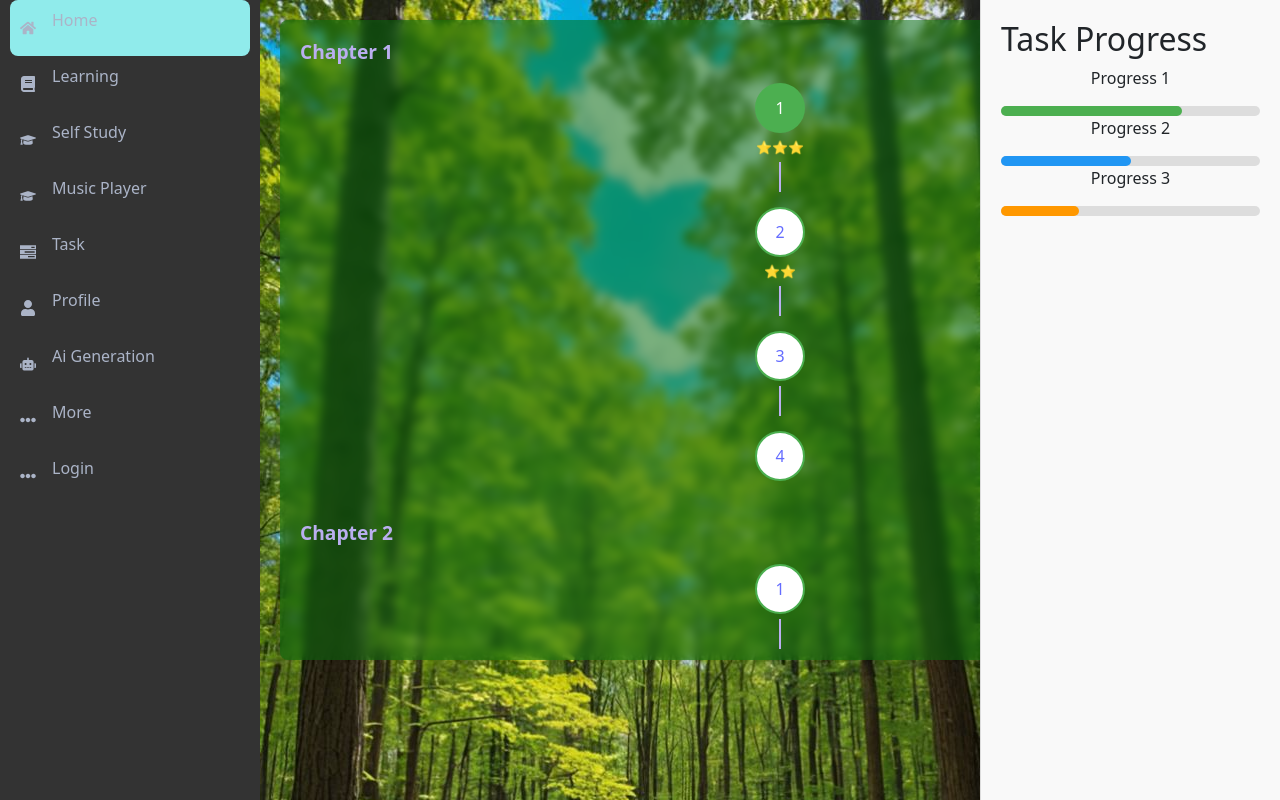
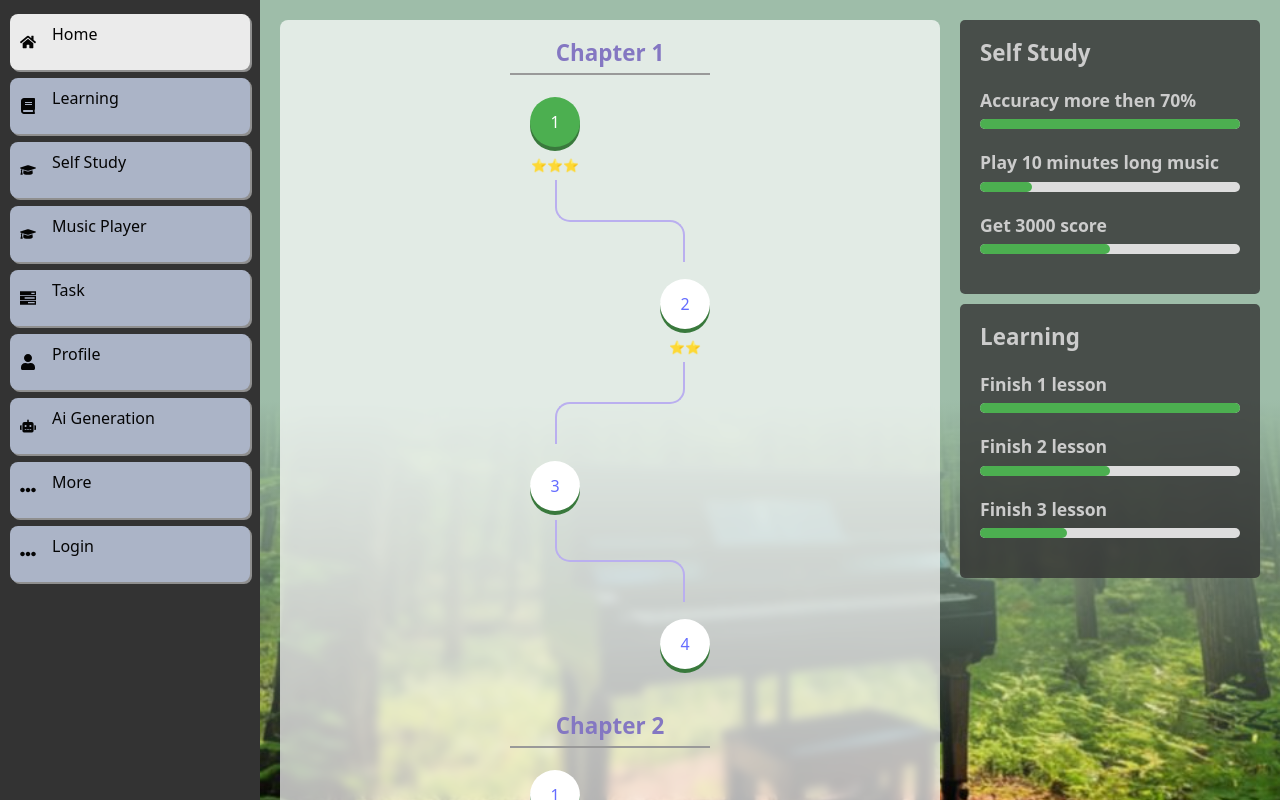
Before and after one commit to pkjSchool/HKMU_FYP, a React (Vite) app: page / in a window 1280 px wide. Built offline with nearby package versions, Linux system fonts and the light colour scheme.

Commit message:
main page css

```diff
--- a/src/LessonPage.tsx
+++ b/src/LessonPage.tsx
@@ -34,7 +34,7 @@ function App() {
   };
 
   return (
-    <>
+    <div className="lesson-index-container">
         <LessonMap
           chapters={sampleChapters.map(chapter => ({
             ...chapter,
@@ -45,7 +45,7 @@ function App() {
           }))}
         />
         <TaskProgress />
-    </>
+    </div>
   );
 }
 
--- a/src/components/LessonMap.tsx
+++ b/src/components/LessonMap.tsx
@@ -19,10 +19,15 @@ interface LessonMapProps {
 }
 
 const LessonMap: FC<LessonMapProps> = ({ chapters }) => {
+
+  const getConnectorDirectionClass = (idx:number) => {
+    return (idx%2==0)?"connector-left":"connector-right"
+  }
+
   return (
     <div className="lesson-map-container">
       {chapters.map((chapter, chapterIndex) => (
-        <div key={chapterIndex} className="chapter-container">
+        <div key={chapterIndex} className="chapter-container animate__animated animate__fadeIn">
           <h3 className="chapter-title">{chapter.title}</h3>
           <div className="lessons-container">
             {chapter.lessons.map((lesson, lessonIndex) => (
@@ -44,7 +49,11 @@ const LessonMap: FC<LessonMapProps> = ({ chapters }) => {
                   )}
                 </div>
                 {lessonIndex < chapter.lessons.length - 1 && (
-                  <div className="connector-line" />
+                  <div className={["connector-wrapper", getConnectorDirectionClass(lessonIndex)].join(" ")}>
+                    <div className="connector-line connector-line-1"></div>
+                    <div className="connector-line connector-line-2"></div>
+                    <div className="connector-line connector-line-3"></div>
+                  </div>
                 )}
               </div>
             ))}
--- a/src/components/TaskProgress.tsx
+++ b/src/components/TaskProgress.tsx
@@ -1,61 +1,46 @@
 import React from "react";
+import "../css/taskProgress.css";
 
 const TaskProgress: React.FC = () => {
+
+  const sampleTasks = [
+    {
+        title: "Self Study",
+        tasks: [
+            { name: "Accuracy more then 70%", progress: 100 },
+            { name: "Play 10 minutes long music", progress: 20 },
+            { name: "Get 3000 score", progress: 50 },
+        ],
+    },
+    {
+        title: "Learning",
+        tasks: [
+            { name: "Finish 1 lesson", progress: 100 },
+            { name: "Finish 2 lesson", progress: 50 },
+            { name: "Finish 3 lesson", progress: 33.3 },
+        ],
+    },
+];
+
   return (
-    <div
-      className="task-progress"
-      style={{
-        position: "absolute",
-        top: 0,
-        right: 0,
-        width: "300px",
-        height: "100vh",
-        backgroundColor: "#f9f9f9",
-        borderLeft: "1px solid #ddd",
-        padding: "20px",
-        boxSizing: "border-box",
-      }}
-    >
-      <h2>Task Progress</h2>
-      <div className="progress-bar">
-        <p>Progress 1</p>
-        <div style={{ background: "#ddd", height: "10px", borderRadius: "5px" }}>
-          <div
-            style={{
-              width: "70%",
-              background: "#4caf50",
-              height: "100%",
-              borderRadius: "5px",
-            }}
-          ></div>
-        </div>
-      </div>
-      <div className="progress-bar">
-        <p>Progress 2</p>
-        <div style={{ background: "#ddd", height: "10px", borderRadius: "5px" }}>
-          <div
-            style={{
-              width: "50%",
-              background: "#2196f3",
-              height: "100%",
-              borderRadius: "5px",
-            }}
-          ></div>
-        </div>
-      </div>
-      <div className="progress-bar">
-        <p>Progress 3</p>
-        <div style={{ background: "#ddd", height: "10px", borderRadius: "5px" }}>
-          <div
-            style={{
-              width: "30%",
-              background: "#ff9800",
-              height: "100%",
-              borderRadius: "5px",
-            }}
-          ></div>
-        </div>
-      </div>
+    <div className="task-progress">
+      {sampleTasks.map((taskGroup, groupIdx) => {
+          return <div key={groupIdx} className="progress-bar-group">
+                    <h2 className="progress-title">{taskGroup.title}</h2>
+                    {taskGroup.tasks.map((task, i) => {
+                      return  <div key={i} className="progress-bar-item animate__animated animate__fadeIn" style={{"animationDelay": `${(groupIdx+i)*0.1}s`}}>
+                                <p className="progress-bar-name">{task.name}</p>
+                                <div className="progress-bar-bg">
+                                  <div className="progress-bar-stick" style={{
+                                      width: `${task.progress}%`,
+                                      background: "#4caf50",
+                                    }}></div>
+                                </div>
+                              </div>
+                    })}
+                  </div>
+      })}
+
     </div>
   );
 };
--- a/src/css/App.css
+++ b/src/css/App.css
@@ -5,15 +5,21 @@
 .main-content {
   /* justify-content: center;  */
   /* align-items: center; */
+  position: relative;
   width: 100vw;
   height: 100vh;
   padding: 20px;
-  background-color: #f9f9f9;
+  /* background-color: #f9f9f9; */
   overflow-x: hidden;
   overflow-y: auto;
   /* transition: margin-left 0.3s ease;  */
-  background-image: url('../assets/background.png');
-  box-shadow: 0 2px 4px rgba(0, 0, 0, 0.1);
+  /* background-image: url('../assets/background.png');
+  box-shadow: 0 2px 4px rgba(0, 0, 0, 0.1);  */
+  background-image: linear-gradient(to top, transparent 0%,rgba(158, 189, 169 ,1) 50%),
+  url('/src/assets/background.png');
+  background-repeat: no-repeat;
+  background-size: cover;
+  background-position: 50% 65%;
 }
 
 .musicProgressBar {
@@ -34,3 +40,8 @@
   cursor: ew-resize;
   box-shadow: calc(-50vw) 0 0 50vw #ffc107;
 }
+
+.lesson-index-container {
+  position: relative;
+  padding-right: 320px;
+}
--- a/src/css/LessonMap.css
+++ b/src/css/LessonMap.css
@@ -1,22 +1,26 @@
 .lesson-map-container {
     padding: 20px;
-    max-height: 80vh;
     overflow-y: auto;
     background-color: #ffffff;
-    background: rgba(6, 113, 11, 0.5); /* 半透明白色背景 */
+    background: rgb(255,255,255, 0.7); /* 半透明白色背景 */
     backdrop-filter: blur(5px);
     border-radius: 8px;
   }
 
   .chapter-container {
+    margin: 0 auto;
     margin-bottom: 40px;
+    max-width: 200px;
   }
 
   .chapter-title {
-    font-size: 1.2rem;
+    font-size: 1.4rem;
     margin-bottom: 20px;
-    color: #baafef;
+    color: #8477c2;
     font-weight: 600;
+    text-align: center;
+    padding-bottom: 6px;
+    border-bottom: 2px solid #999;
   }
 
   .lessons-container {
@@ -29,7 +33,11 @@
   .lesson-item {
     display: flex;
     flex-direction: column;
-    align-items: center;
+    align-items: flex-start;
+  }
+
+  .lessons-container>.lesson-item:nth-of-type(even) {
+    align-items: flex-end;
   }
 
   .lesson-node-wrapper {
@@ -37,26 +45,30 @@
     flex-direction: column;
     align-items: center;
     gap: 5px;
+    padding-top: 6px;
   }
 
   .lesson-node {
     width: 50px;
     height: 50px;
     border-radius: 50%;
-    border: 2px solid #4CAF50;
+    /* border: 2px solid #4CAF50; */
     background: white;
     display: flex;
     align-items: center;
     justify-content: center;
     cursor: pointer;
-    transition: all 0.3s ease;
+    transition: box-shadow 0.1s ease, transform 0.1s ease;
     font-size: 1rem;
     font-weight: 500;
+    box-shadow: 0px 4px #39793c;
+    transform: translate(-0px, -4px);
   }
 
   .lesson-node:hover {
-    transform: scale(1.1);
-    background: #e8f5e9;
+    /* transform: scale(1.1); */
+    box-shadow: 0px 2px #39793c;
+    transform: translate(-0px, -2px);
   }
 
   .lesson-node.completed {
@@ -64,11 +76,71 @@
     color: white;
   }
 
+  .lesson-node.completed:hover {
+    box-shadow: 0px 2px #39793c;
+    transform: translate(-0px, -2px);
+  }
+
+  .connector-wrapper {
+    position: relative;
+    margin: 5px 0;
+    width: 100%;
+    padding: 40px 40px;
+    text-align: center;
+  }
+
   .connector-line {
-    width: 2px;
-    height: 30px;
+    /* display: inline-block; */
+  }
+
+  .connector-line-1 {
+    width: 100%;
+    height: 2px;
     background: #baafef;
-    margin: 5px 0;
+  }
+  .connector-line-2 {
+    position: absolute;
+    width: calc(40px - 25px);
+    height: calc(50% + 1px);
+    border: 0 solid #baafef;
+  }
+  .connector-line-3 {
+    position: absolute;
+    width: calc(40px - 25px);
+    height: calc(50% + 1px);
+    border: 0 solid #baafef;
+  }
+
+  .connector-left .connector-line-2 {
+    left: 25px;
+    top: 0;
+    border-bottom-left-radius: 600px;
+    border-bottom-width: 2px;
+    border-left-width: 2px;
+  }
+
+  .connector-left .connector-line-3 {
+    right: 25px;
+    bottom: 0;
+    border-top-right-radius: 600px;
+    border-top-width: 2px;
+    border-right-width: 2px;
+  }
+
+  .connector-right .connector-line-2 {
+    left: 25px;
+    bottom: 0;
+    border-top-left-radius: 600px;
+    border-top-width: 2px;
+    border-left-width: 2px;
+  }
+
+  .connector-right .connector-line-3 {
+    right: 25px;
+    top: 0;
+    border-bottom-right-radius: 600px;
+    border-bottom-width: 2px;
+    border-right-width: 2px;
   }
 
   .lesson-status {
--- a/src/css/Sidebar.css
+++ b/src/css/Sidebar.css
@@ -26,7 +26,7 @@
   /* 菜單容器樣式 */
   .menu {
     display: grid;
-    padding: 0 10px;
+    padding: 10px;
   }
 
   /* 菜單按鈕樣式 */
@@ -40,13 +40,26 @@
     line-height: 1;
     padding: 0 10px;
     border-radius: 8px;
-    color: #b8c2d8;
+    color: #000;
     opacity: 0.9;
+    background-color: #b8c2d8;
+    box-shadow: 2px 2px 0 #999;
+    margin: 4px 0;
+  }
+
+  .menu a:active {
+    box-shadow: Inset 2px 2px 0 #999;
+  }
+
+  .menu a:not(.router-link-active):hover {
+    background: #b8c2d8;
+    color: #000;
   }
 
   /* 調整菜單按鈕激活狀態 */
   .menu a.router-link-active {
-    background: rgb(155 255 255);
+    background: #FFF;
+    color: #000;
   }
 
   /* 調整把手樣式 */
--- /dev/null
+++ b/src/css/taskProgress.css
@@ -0,0 +1,46 @@
+.progress-title {
+    font-size: 1.4rem;
+    margin-bottom: 20px;
+    color: #ccc;
+    font-weight: 600;
+}
+
+.task-progress {
+    position: absolute;
+    top: 0;
+    right: 0;
+    width: 300px;
+    margin-top: -10px;
+}
+
+.progress-bar-group {
+    background-color: rgb(51, 51, 51, 0.8);
+    backdrop-filter: blur(5px);
+    padding: 20px;
+    margin-top: 10px;
+    box-sizing: border-box;
+    border-radius: 5px;
+}
+
+.progress-bar-item {
+    margin-bottom: 20px;
+}
+
+.progress-bar-bg {
+    background: #ddd;
+    height: 10px;
+    border-radius: 5px;
+}
+
+.progress-bar-stick {
+    height: 100%;
+    border-radius: 5px;
+}
+
+.progress-bar-name {
+    font-size: 1.1rem;
+    margin-bottom: 20px;
+    color: #ccc;
+    font-weight: 600;
+    margin: 0 0 6px;
+}
--- a/src/index.css
+++ b/src/index.css
@@ -41,7 +41,7 @@ a:hover {
 
 body {
   margin: 0;
-  /* background-color: transparent !important; */
+  background-color: transparent !important;
 }
 
 html, body, #root {
```
